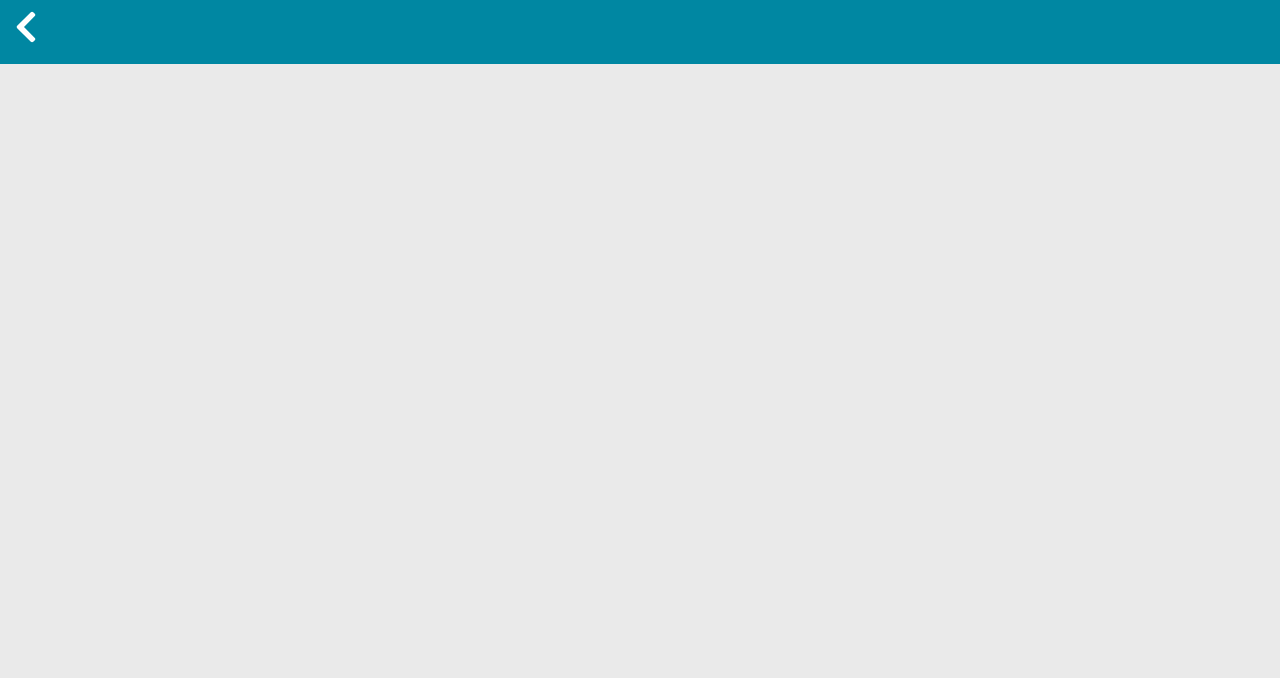
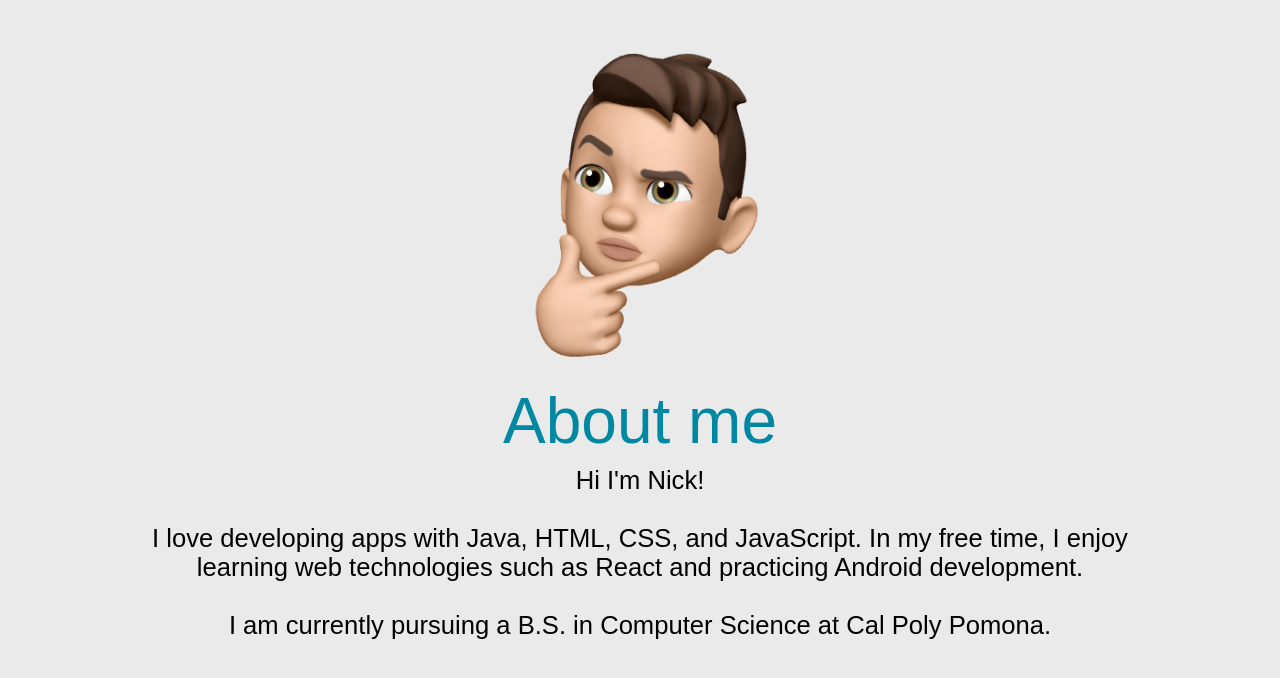
Before and after one commit to airpiazza/personal-website, a React (Create React App) app: page / in a window 1280 px wide. Shown: the top 678 px of the page. Built offline with nearby package versions, Linux system fonts and the light colour scheme; a web font is replaced by a local one.

Commit message:
about me components

```diff
--- a/src/App.js
+++ b/src/App.js
@@ -1,10 +1,11 @@
 import './App.css';
-import AppTopBar from './molecules/AppTopBar';
+import AppBody from './organisms/AppBody';
+import text from './page-content/AboutMeContent'
 
 const App = () => {
   return (
     <div className='App'>
-      <AppTopBar backgroundColor='#0087A2' iconColor='#FFFFFF' />
+      <AppBody imageName='memoji' alt='memoji of Nick' text={text} />
     </div>
   );
 }
--- /dev/null
+++ b/src/atoms/Image.js
@@ -0,0 +1,21 @@
+import memoji from "../assets/memoji.PNG"
+
+const Image = props => {
+    const images = {
+        memoji: memoji
+    }
+
+    return (
+        <img
+            style={{
+                display: 'block',
+                maxWidth: '30vw',
+                height: 'auto',
+            }}
+            src={images[props.imageName]}
+            alt={props.alt}
+        />
+    );
+}
+
+export default Image;
--- a/src/atoms/Text.js
+++ b/src/atoms/Text.js
@@ -8,7 +8,9 @@ const Text = props => {
         fontSize: props.fontSize,
         marginRight: props.marginRight,
         WebkitTextStroke: `${props.WebkitTextStroke}`,
-        marginTop: props.marginTop
+        marginTop: props.marginTop,
+        marginBottom: props.marginBottom,
+        textAlign: props.textAlign
     }}>
         <p>{props.content}</p>
     </div>
--- /dev/null
+++ b/src/molecules/AppSpiel.js
@@ -0,0 +1,27 @@
+import Text from '../atoms/Text';
+
+const AppSpiel = props => {
+    return (
+        <div>
+            <Text
+                color={props.titleColor}
+                fontFamily='pedestria-mvb'
+                fontWeight={400}
+                fontSize='5vw'
+                content={props.title}
+                marginBottom='0.5rem'
+                textAlign='center'
+            />
+            <Text
+                color='#000000'
+                fontFamily='pedestria-mvb'
+                fontWeight={400}
+                fontSize='2vw'
+                content={props.text}
+                textAlign="center"
+            />
+        </div>
+    );
+}
+
+export default AppSpiel;
--- /dev/null
+++ b/src/organisms/AppBody.js
@@ -0,0 +1,23 @@
+import Image from '../atoms/Image';
+import AppSpiel from '../molecules/AppSpiel';
+
+const AppBody = props => {
+    return (
+        <div style={{
+            display: 'flex',
+            flexDirection: 'row',
+            flexWrap: 'wrap',
+            justifyContent: 'center',
+            padding: '0vw 10vw'
+        }}>
+            <Image imageName={props.imageName} alt={props.alt} />
+            <AppSpiel
+                titleColor='#0087A2'
+                title='About me'
+                text={props.text}
+            />
+        </div>
+    );
+}
+
+export default AppBody;
--- /dev/null
+++ b/src/page-content/AboutMeContent.js
@@ -0,0 +1,11 @@
+const text = [
+    "Hi I'm Nick!",
+    <br />,
+    <br />,
+    "I love developing apps with Java, HTML, CSS, and JavaScript. In my free time, I enjoy learning web technologies such as React and practicing Android development.",
+    <br />,
+    <br />,
+    "I am currently pursuing a B.S. in Computer Science at Cal Poly Pomona."
+];
+
+export default text;
```
Also changed, not shown: src/assets/memoji.PNG (added), src/pages/AppPage.js (added).
